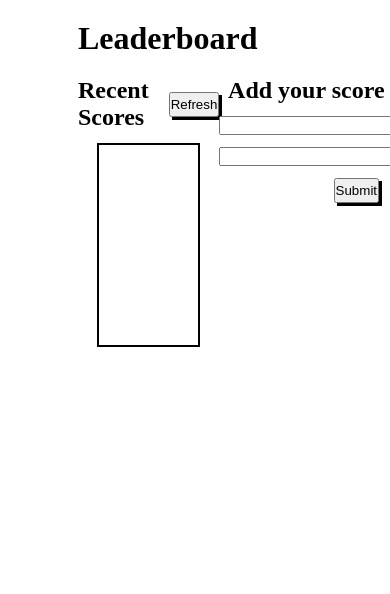
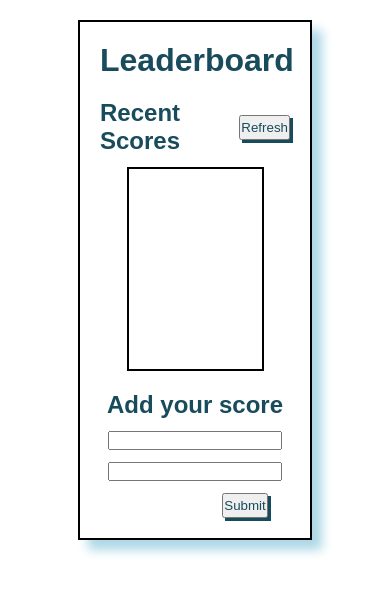
Before and after one commit to yuvenalmash/leaderboard, a website built with webpack: page src/index.html in a window 390 px wide. Built offline with nearby package versions, Linux system fonts and the light colour scheme; no server answers.

Commit message:
add styling

```diff
--- a/src/index.html
+++ b/src/index.html
@@ -19,8 +19,8 @@
       </section>
       <section id="addScores">
         <h2>Add your score</h2>
-        <input id="inputUser" type="text" />
-        <input id="inputScore" type="number" name="inputScore" id="" />
+        <input id="inputUser" type="text" required />
+        <input id="inputScore" type="number" name="inputScore" required />
         <button id="submitBtn" type="submit">Submit</button>
       </section>
     </main>
--- a/src/style.css
+++ b/src/style.css
@@ -1,13 +1,18 @@
 * {
   margin: 0%;
   padding: 0%;
+  font-family: sans-serif;
+  color: rgb(24, 75, 92);
 }
 
 body {
   display: flex;
   flex-direction: column;
   gap: 20px;
+  border: 2px solid #000;
+  box-shadow: 10px 10px 10px lightblue;
   margin: 20px 20%;
+  padding: 20px;
 }
 
 main {
@@ -37,10 +42,12 @@ main {
 
 #recentScores ul li {
   background: rgb(247, 247, 247);
+  padding: 2px 12px;
 }
 
 #recentScores ul li:nth-child(odd) {
-  background: rgb(192, 192, 192);
+  background: lightblue;
+
 }
 
 button {
@@ -63,3 +70,20 @@ button {
 #addScores button {
   margin-left: 100px;
 }
+
+/* input[data-state="invalid"] {
+  border-color: hsl(0, 76%, 50%);
+} */
+
+#alert{
+  display: none;
+  color: red;
+}
+
+@media (max-width: 882px){
+  main {
+    display: grid;
+    grid-template-columns: auto;
+    gap: 20px;
+  }
+}
```
